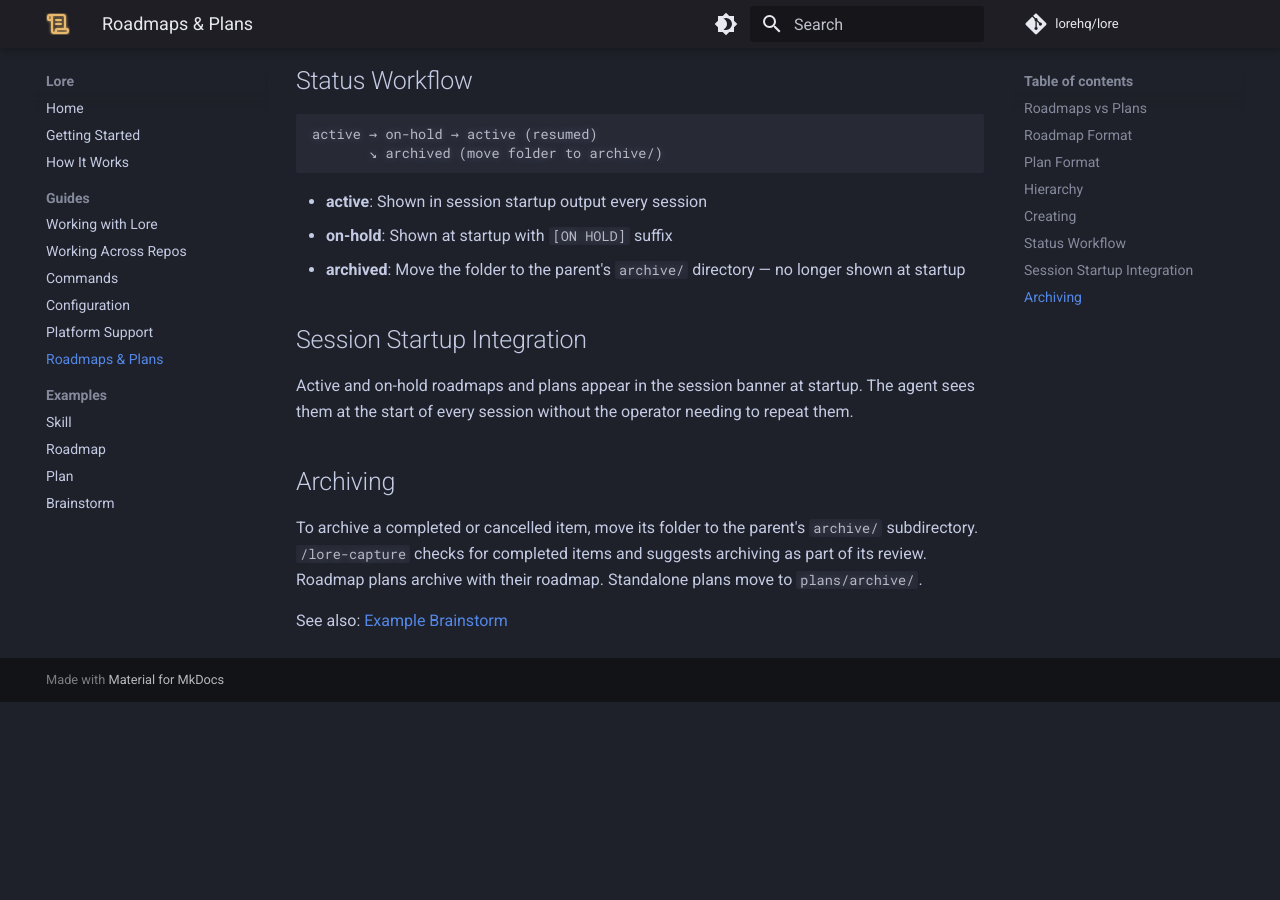
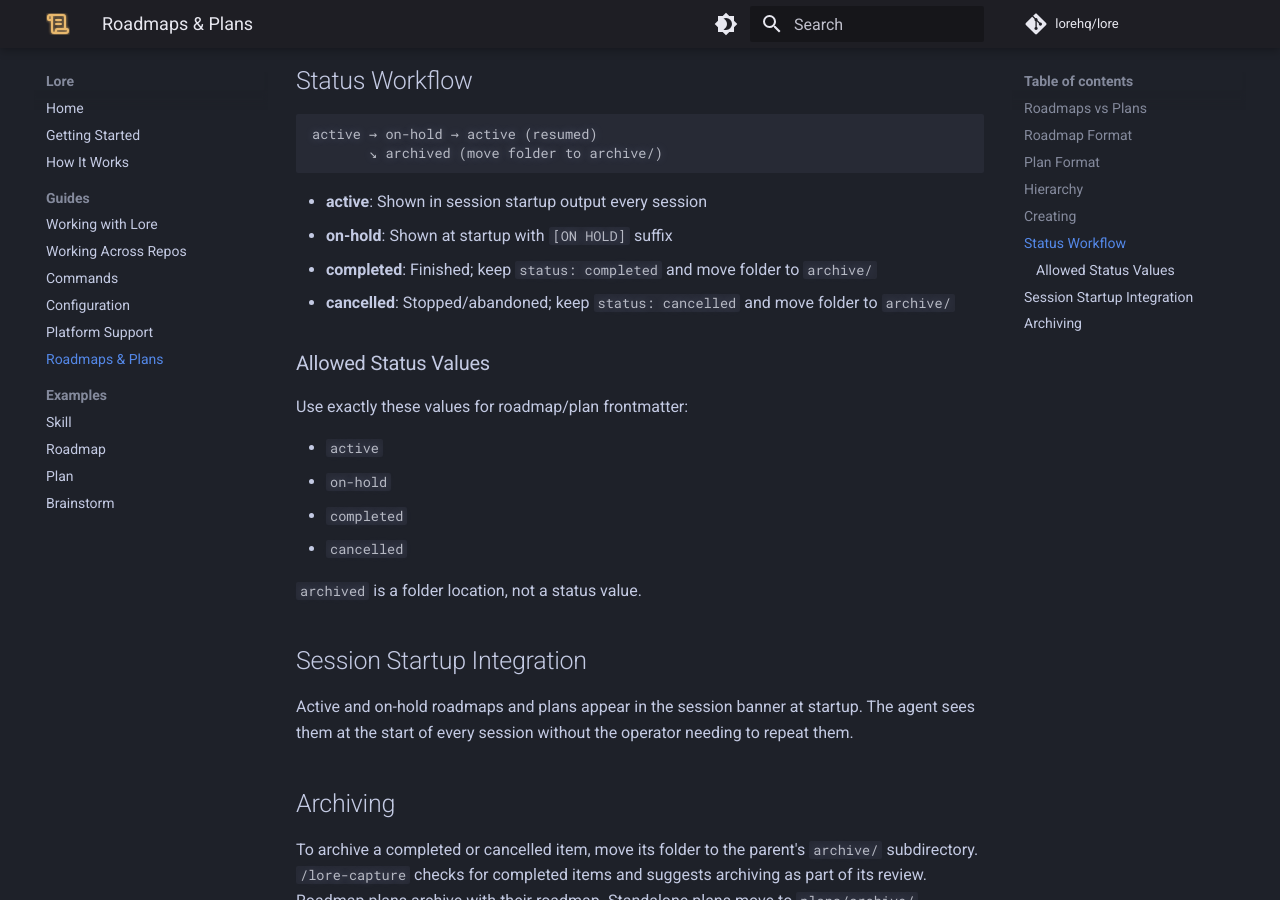
Before and after one commit to lorehq/lore-docs, an MkDocs documentation site: the page built from docs/guides/roadmaps-and-plans.md, in a window 1280 px wide and 900 px high, scrolled down 1735 px. Built offline with MkDocs 1.6.1 and Material for MkDocs 9.7.7, drawn with Linux system fonts in a browser that asks for light colours; comment, search, counter and statistics services are not loaded; before the commit the page ends 2437 px from its top, so only the background shows below that.

Commit message:
Document canonical roadmap and plan status values

```diff
--- a/docs/guides/roadmaps-and-plans.md
+++ b/docs/guides/roadmaps-and-plans.md
@@ -77,7 +77,19 @@ active → on-hold → active (resumed)
 
 - **active**: Shown in session startup output every session
 - **on-hold**: Shown at startup with `[ON HOLD]` suffix
-- **archived**: Move the folder to the parent's `archive/` directory — no longer shown at startup
+- **completed**: Finished; keep `status: completed` and move folder to `archive/`
+- **cancelled**: Stopped/abandoned; keep `status: cancelled` and move folder to `archive/`
+
+### Allowed Status Values
+
+Use exactly these values for roadmap/plan frontmatter:
+
+- `active`
+- `on-hold`
+- `completed`
+- `cancelled`
+
+`archived` is a folder location, not a status value.
 
 ## Session Startup Integration
 
```
